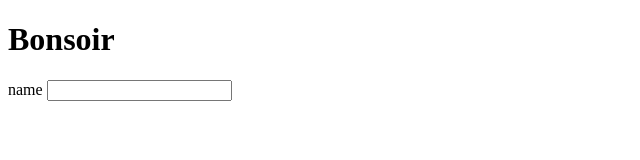
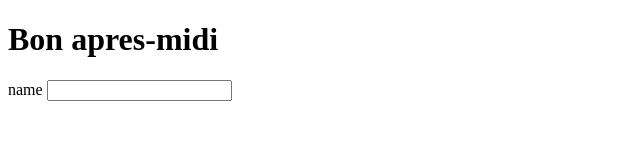
Before and after one commit to davidritchy/new_project, a plain HTML site: page index.html in a window 1280 px wide. Shown: the whole page, without its empty margins (0-640 px from the left). Drawn offline with Linux system fonts and the light colour scheme.

Commit message:
remplacer bonsoir par bon apres-midi

```diff
--- a/index.html
+++ b/index.html
@@ -6,7 +6,7 @@
     <title>Document</title>
 </head>
 <body>
-    <h1>Bonsoir</h1>
+    <h1>Bon apres-midi</h1>
 
     <form action="">
         <label for="">name
```
